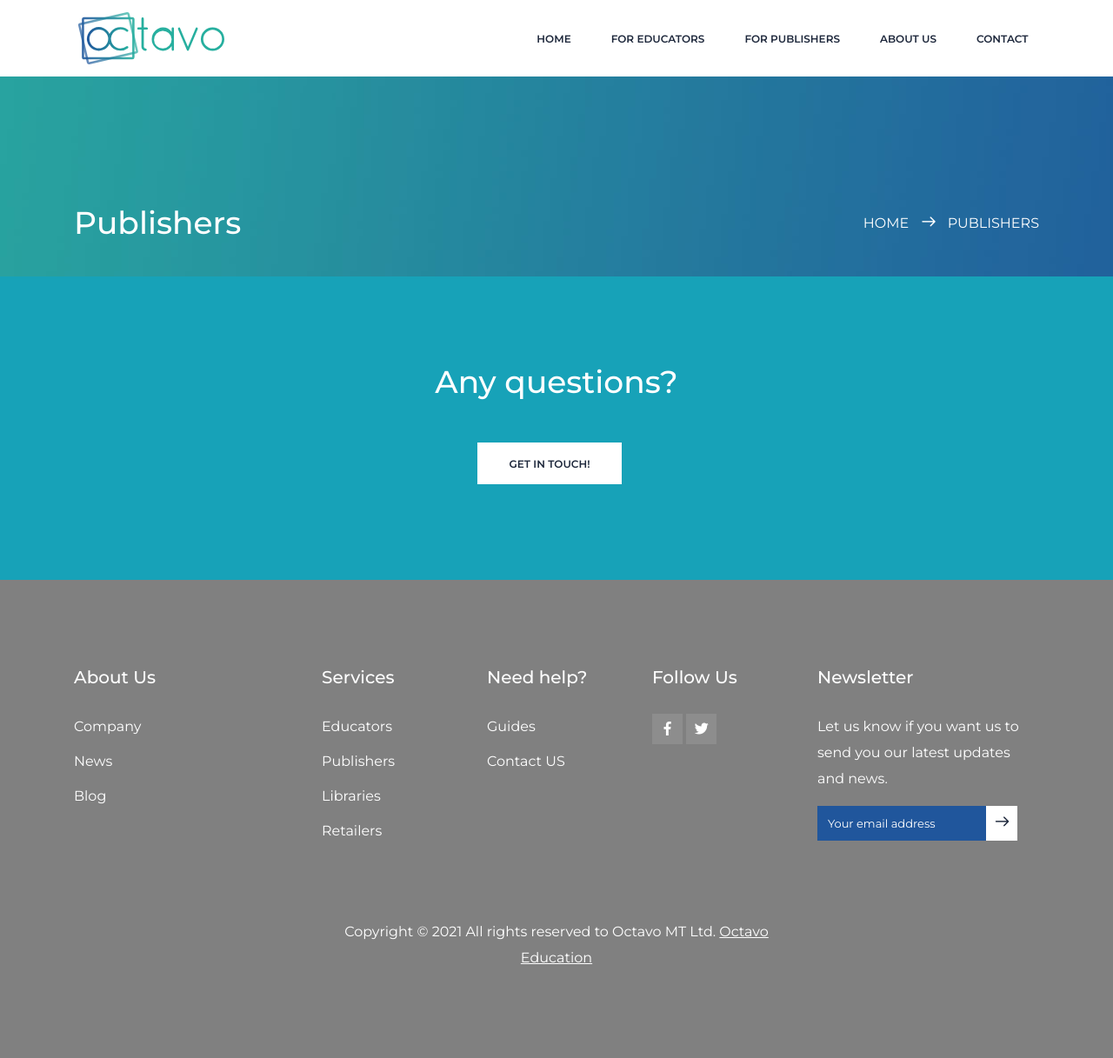
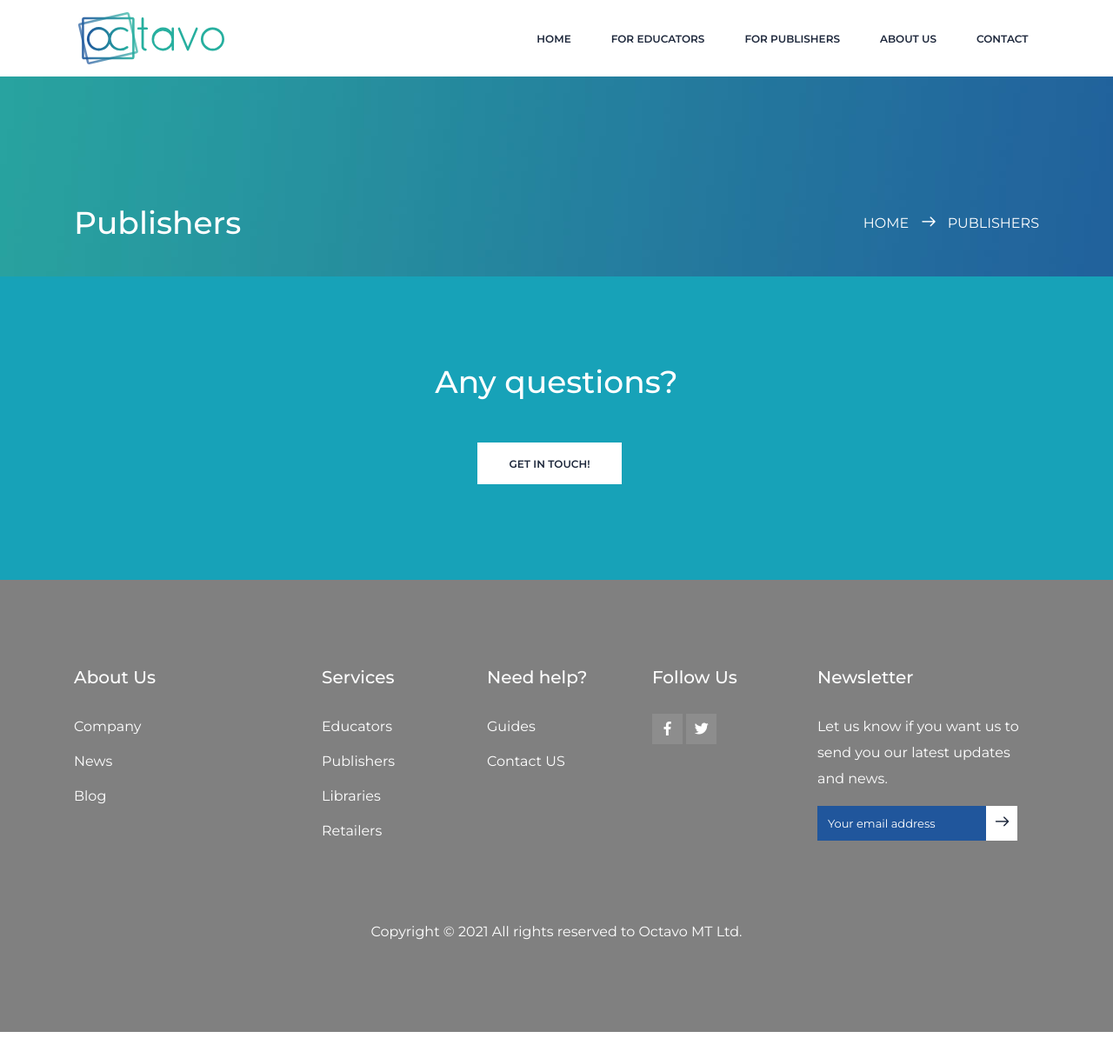
Before and after one commit to jurgencalleja/octavo.education, a Jekyll site: the page built from publishers.html, in a window 1280 px wide and 1217 px high. Shown: the whole window at 87% size. Built offline with Jekyll 4.4.1, drawn with Linux system fonts in a browser that asks for light colours.

```diff
--- a/_includes/footer.html
+++ b/_includes/footer.html
@@ -102,7 +102,6 @@
             </div>
             <div class="footer-bottom row justify-content-center mt-70">
                 <p class="footer-text m-0 col-lg-6 col-md-12">{{ site.copyright_text }}
-                    <a href="{{ site.company_url }}">{{ site.name }}</a>
                 </p>
             </div>
         </div>
```
